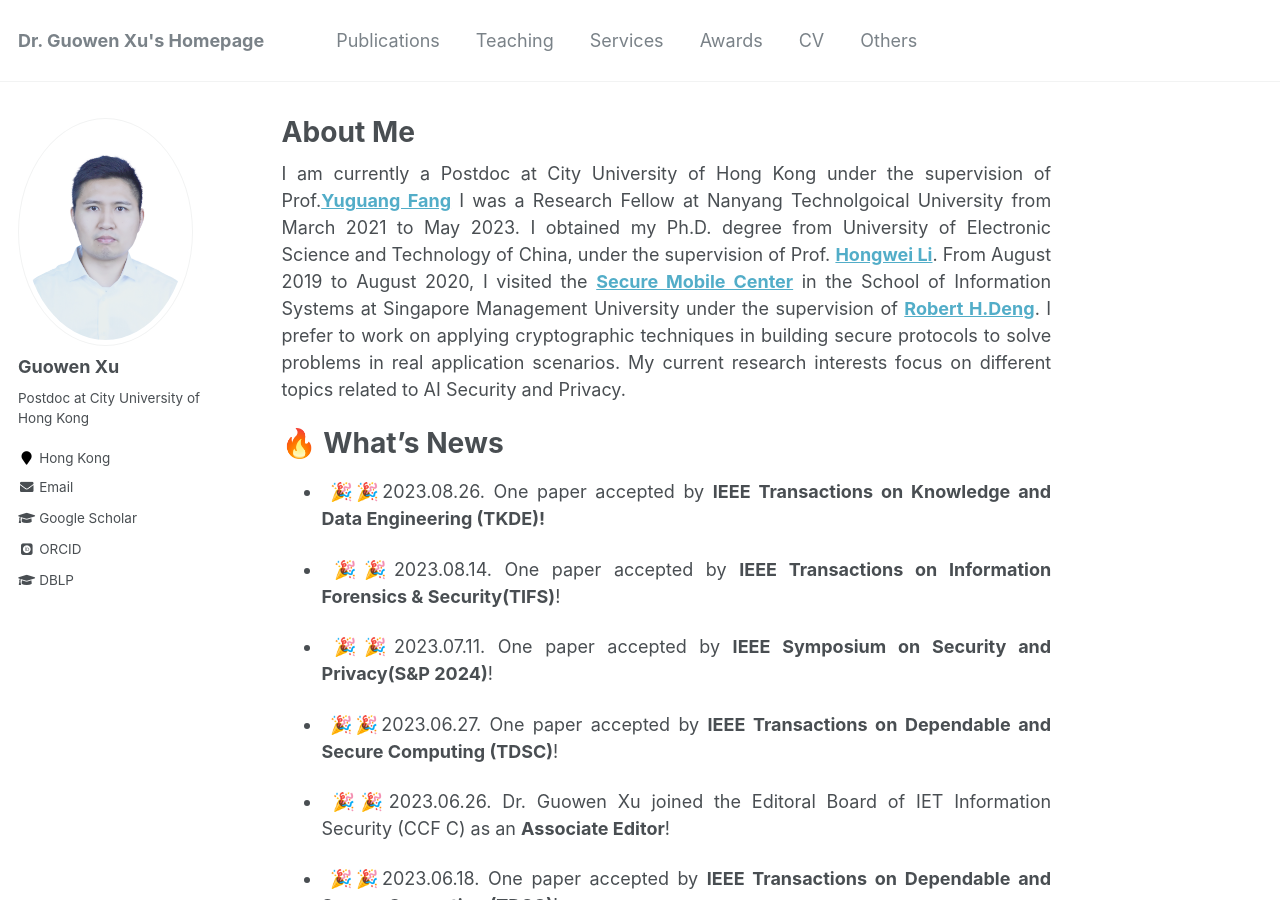
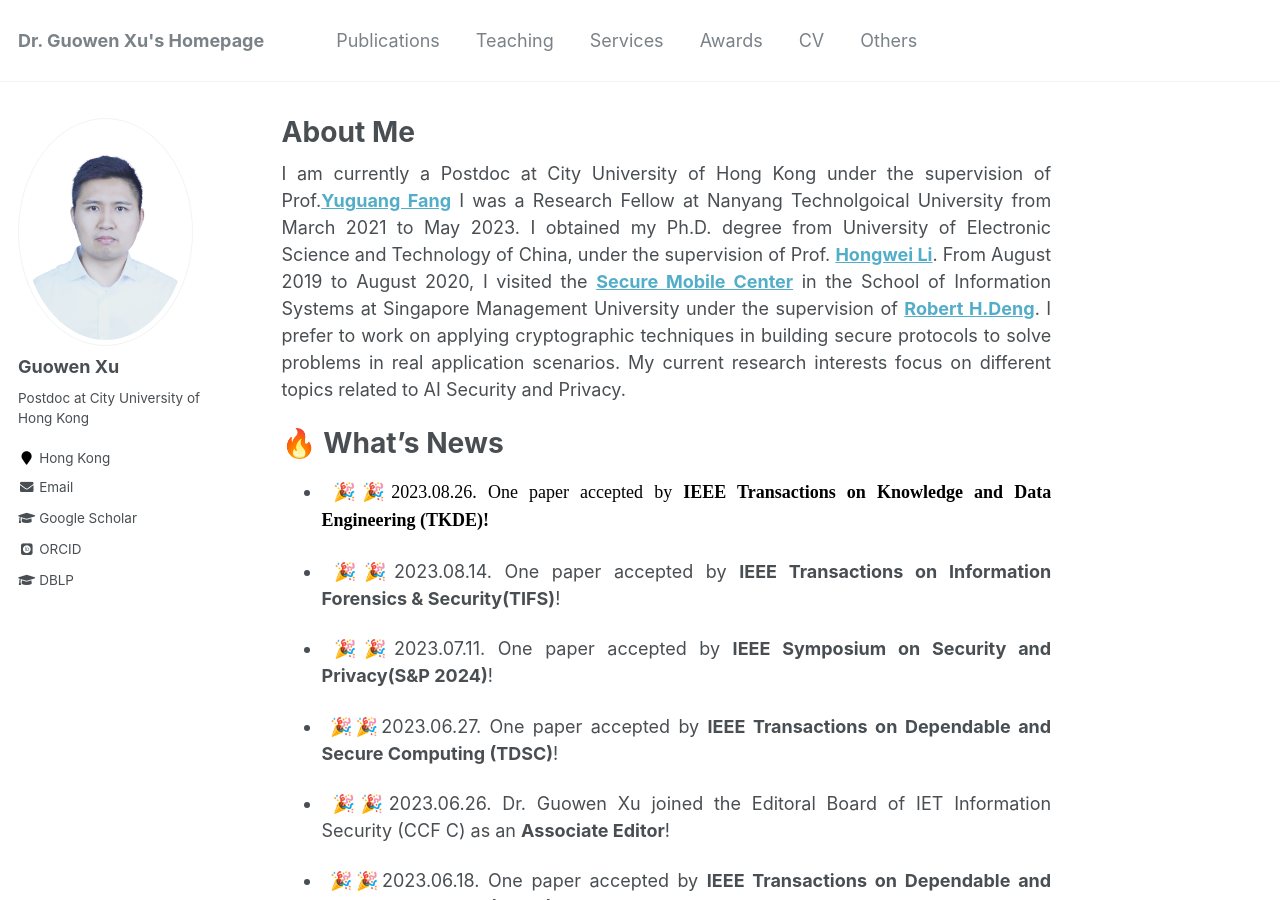
Before and after one commit to Guowen-xu/guowen-xu.github.io, a Jekyll site: the page built from _pages/about.md, in a window 1280 px wide and 900 px high. Built offline with Jekyll 4.4.1, drawn with Linux system fonts in a browser that asks for light colours; some web fonts are replaced.

Commit message:
Update about.md

```diff
--- a/_pages/about.md
+++ b/_pages/about.md
@@ -13,7 +13,7 @@ redirect_from:
 
   🔥 What's News
 ======
-- <p align="justify"> &nbsp;🎉🎉2023.08.26. One paper accepted by <b>IEEE Transactions on Knowledge and Data Engineering (TKDE)!</b></p>
+- <p align="justify"> &nbsp;🎉🎉<font face="Times New Roman" color=black size=4>2023.08.26. One paper accepted by <b>IEEE Transactions on Knowledge and Data Engineering (TKDE)!</b></font></p>
 - <p align="justify">&nbsp;🎉🎉2023.08.14. One paper accepted by <b>IEEE Transactions on Information Forensics & Security(TIFS)</b>!</p>
 -  <p align="justify">&nbsp;🎉🎉2023.07.11. One paper  accepted by  <b>IEEE Symposium on Security and Privacy(S&P 2024)</b>!</p>
 -  <p align="justify">&nbsp;🎉🎉2023.06.27. One paper  accepted by  <b>IEEE Transactions on Dependable and Secure Computing (TDSC)</b>!</p>
```
